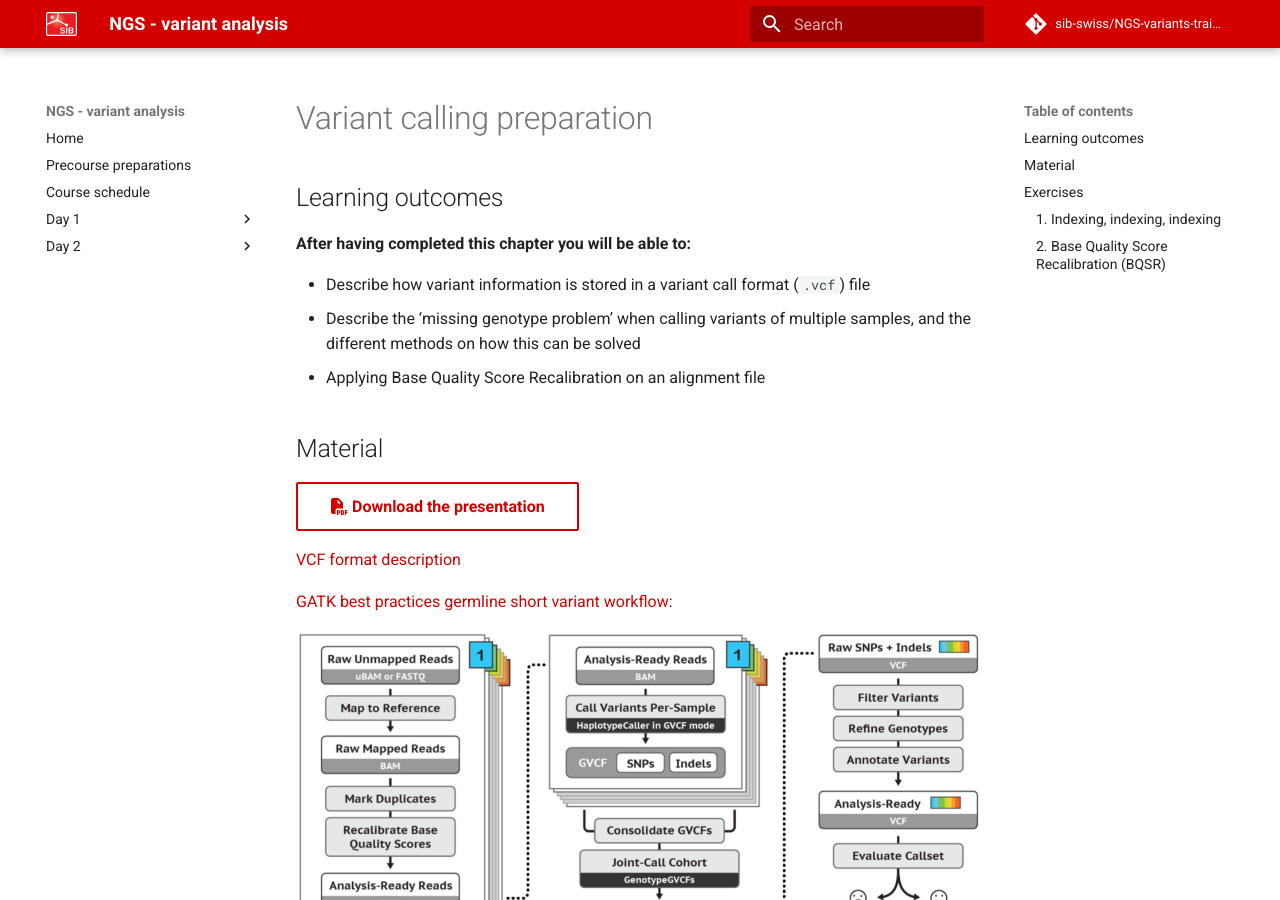
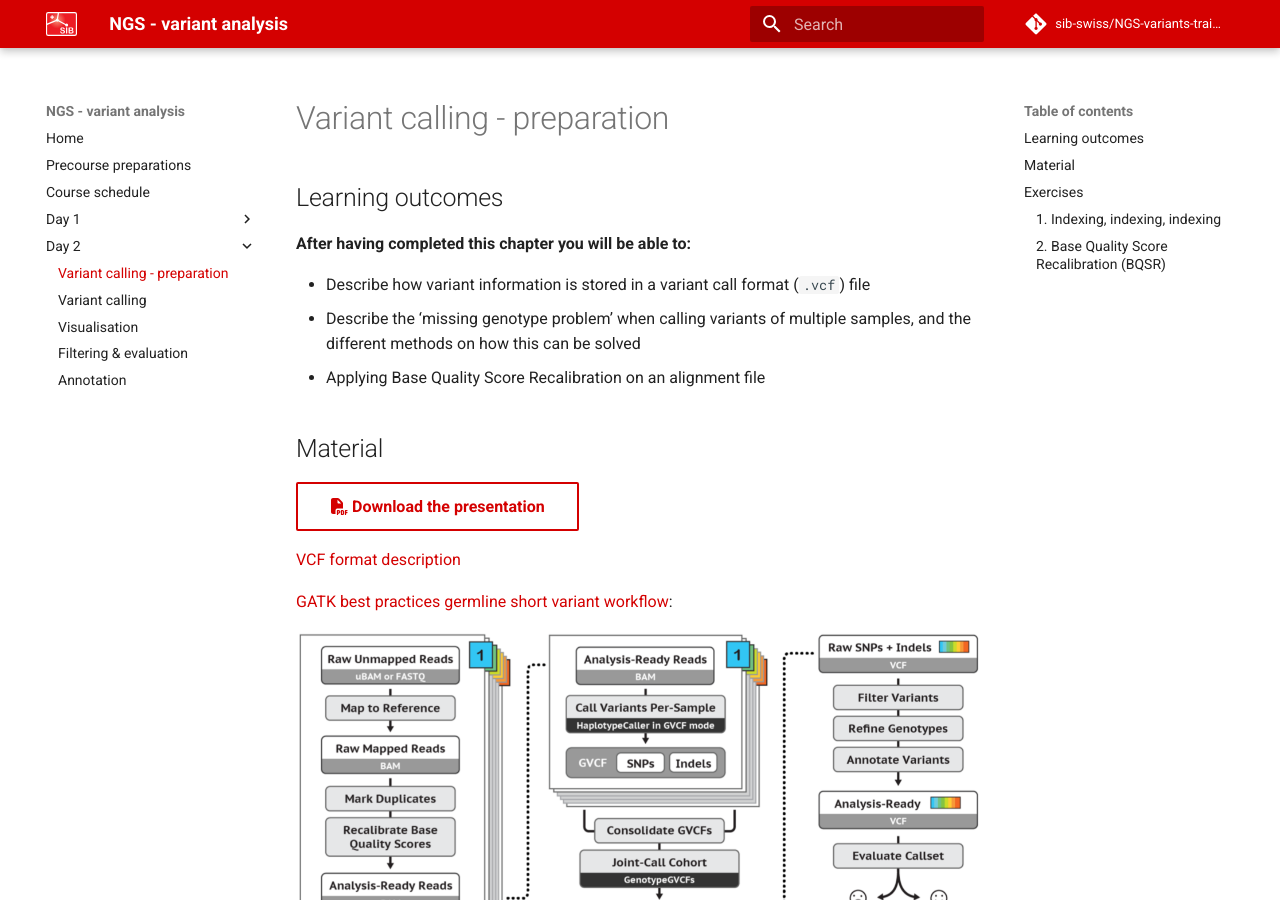
Before and after one commit to sib-swiss/NGS-variants-training, an MkDocs documentation site: the page built from docs/day2/variant_calling_preparation.md, in a window 1280 px wide and 900 px high. Built offline with MkDocs 1.6.1 and Material for MkDocs 9.7.7, drawn with Linux system fonts in a browser that asks for light colours; comment, search, counter and statistics services are not loaded; the version menu is left out.

Commit message:
splits variant calling

```diff
--- a/mkdocs.yml
+++ b/mkdocs.yml
@@ -10,6 +10,7 @@
         - Read alignment - basics: day1/alignment.md
         - Read alignment - advanced: day1/alignment_advanced.md
     - Day 2:
+        - Variant calling - preparation: day2/variant_calling_preparation.md
         - Variant calling: day2/variant_calling.md
         - Visualisation: day2/visualisation.md
         - Filtering & evaluation: day2/filtering_evaluation.md
```
